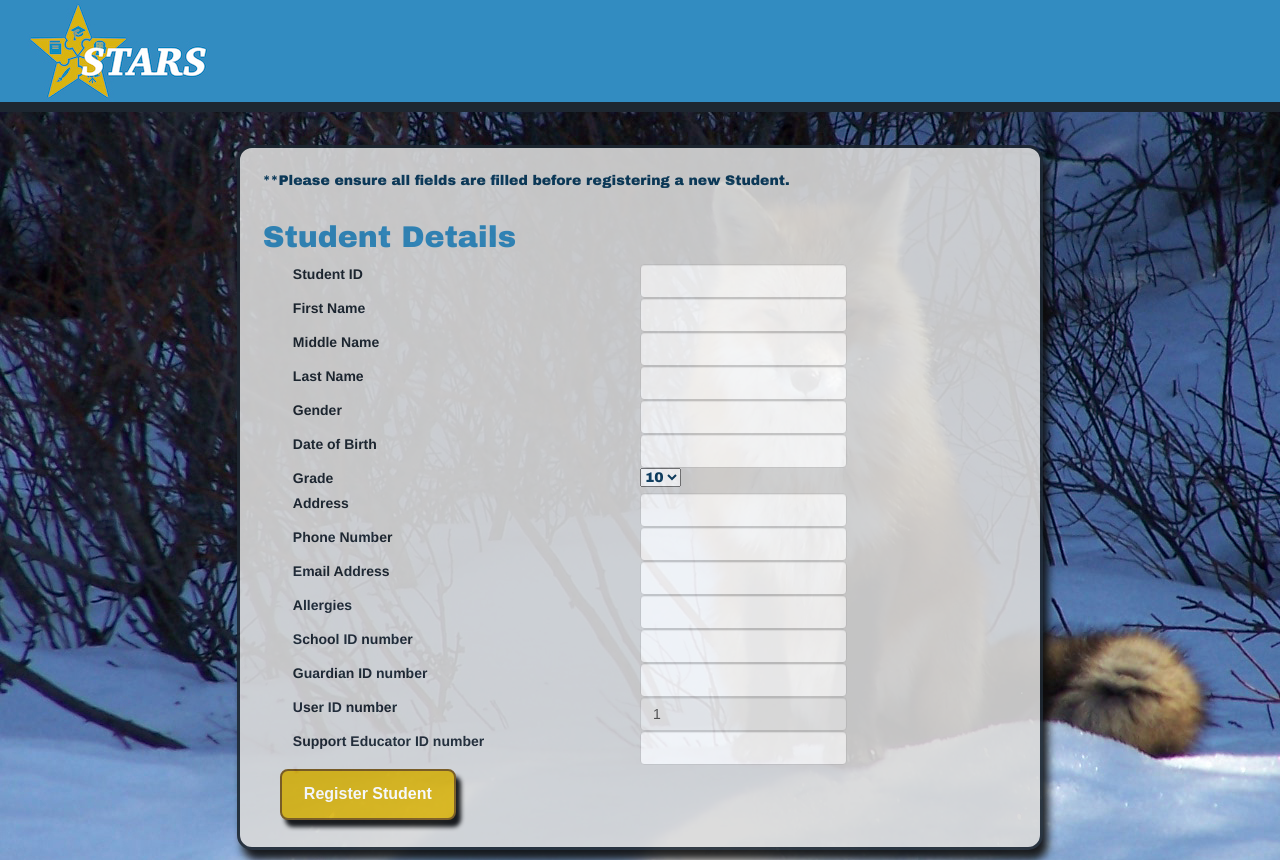
After one commit to rlatorraca/CIS2261_Team_Talent_FP_Code, a PHP site: page /php/admin/addStudent1.php?userID=1 in a window 1280 px wide. The commit adds this page. Run offline with PHP 8.4, Linux system fonts and the light colour scheme; some libraries are stand-ins or nearby versions.

Commit message:
addStudent1 uploaded
Minor CSS Application

```diff
--- a/css/stars.css
+++ b/css/stars.css
@@ -61,6 +61,13 @@ input {
     font-family: 'Arial', sans-serif;
 
 }
+
+h2 {
+
+    color: #328cc1;
+
+}
+
 
 /* The Foot elemeents take care of the bottom navbar and all style functionality therein. */
 #footer {
--- /dev/null
+++ b/php/admin/addStudent1.php
@@ -0,0 +1,226 @@
+<?php
+/**
+ * Created by PhpStorm
+ * Edited by: John Gaudet
+ * Date: 2019-01-27
+ * Time: 8:49 PM
+ *
+ * 2019/01/28: Functionality mostly there. Able to pull user ID from prior screen but cannot use to insert into database.
+ */
+?>
+
+
+<!doctype html>
+<html lang="en">
+    <head>
+        <meta charset="UTF-8">
+
+        <meta name="viewport"
+              content="width=device-width, user-scalable=no, initial-scale=1.0, maximum-scale=1.0, minimum-scale=1.0">
+        <meta http-equiv="X-UA-Compatible" content="ie=edge">
+
+        <!-- Fonts !-->
+        <link href="https://fonts.googleapis.com/css?family=Archivo+Black|Roboto" rel="stylesheet">
+
+        <!-- Instructions to replicate can be found here:  https://getbootstrap.com/docs/4.1/getting-started/introduction/ !-->
+
+        <!-- Here is where we call bootstrap. !-->
+
+        <title>STARS: Register New Student</title>
+        <script src="https://maxcdn.bootstrapcdn.com/bootstrap/3.3.7/js/bootstrap.min.js" integrity="sha384-Tc5IQib027qvyjSMfHjOMaLkfuWVxZxUPnCJA7l2mCWNIpG9mGCD8wGNIcPD7Txa" crossorigin="anonymous"></script>
+        <link rel="stylesheet" href="https://maxcdn.bootstrapcdn.com/bootstrap/3.4.0/css/bootstrap.min.css">
+
+        <link rel="stylesheet" href="//code.jquery.com/ui/1.12.1/themes/base/jquery-ui.css">
+        <link rel="stylesheet" href="/resources/demos/style.css">
+
+        <!-- Calendar Date Picker !-->
+        <script src="https://code.jquery.com/jquery-1.12.4.js"></script>
+        <script src="https://code.jquery.com/ui/1.12.1/jquery-ui.js"></script>
+
+
+        <link href="../../css/stars.css" rel="stylesheet">
+        <script>
+            // This function shows the date picker.
+            $( function() {
+                $( "#datepicker" ).datepicker();
+            } );
+
+            // This function shows the note.
+            // Will need to add a variable to get the notes to then call.
+            $( function() {
+                $( document ).tooltip();
+            } );
+
+            // This function manages the drop downs on the main menu.
+            $( function() {
+                $( "#menu" ).menu();
+            } );
+        </script>
+    </head>
+<body>
+<div>
+
+    <div class="header">
+        <img src="../../img/StarsWhiteFIN.jpg">
+    </div>
+
+    <div class="jumbotron-fluid">
+            <div class="container-fluid">
+
+    <?php
+    //To trigger when user submits request to add new Student to stars database
+    if (isset($_POST["register"])) {
+
+        //If details are empty, display a message and give redirect links. Otherwise, proceed.
+        if ($_POST["studentID"] == "" || $_POST["firstName"] == "" || $_POST["middleName"] == "" || $_POST["lastName"] == "") {
+            echo "<h2>Error. Form fields must not be empty before registering new student in STARS.</h2><br>";
+            echo "<form action='addStudent.php' method='post'><fieldset><div class='col-md-12'><button id='customBtn'>Try Again</button></div></fieldset></form>";
+            echo "<form action='../../index.php' method='post'><fieldset><div class='col-md-12'><button id='customBtn'>Return Home</button></div></fieldset></form>";
+            exit("</div></body</html>");
+        }
+
+        //Make connection to the database and check to ensure that a solid connection can be made
+        @ $database = new mysqli('localhost', 'root', '', 'stars');
+        if (mysqli_connect_errno()) {
+            echo '<h2>Error: Could not connect to database. Please try again later.</h2>';
+            echo "<form action='addStudent.php' method='post'><fieldset><div class='col-md-12'><button id='customBtn'>Try Again</button></div></fieldset></form>";
+            exit("</div></body></html>");
+        }
+
+        //Sanitize user inputs to prepare for database insert query.
+        $studentID = $database->real_escape_string($_POST["studentID"]);
+        $firstName = $database->real_escape_string($_POST["firstName"]);
+        $middleName = $database->real_escape_string($_POST["middleName"]);
+        $lastName = $database->real_escape_string($_POST["lastName"]);
+        $gender = $database->real_escape_string($_POST["gender"]);
+        $dob = $database->real_escape_string($_POST["dob"]);
+        $grade = $database->real_escape_string($_POST["grade"]);
+        $address = $database->real_escape_string($_POST["address"]);
+        $phoneNum = $database->real_escape_string($_POST["phoneNum"]);
+        $emailAddress = $database->real_escape_string($_POST["emailAddress"]);
+        $allergies = $database->real_escape_string($_POST["allergies"]);
+        $schoolID = $database->real_escape_string($_POST["schoolID"]);
+        $guardianID = $database->real_escape_string($_POST["guardianID"]);
+        $userIDFromForm = $database->real_escape_string($_POST["userID"]);
+        $supportEducatorID = $database->real_escape_string($_POST["supportEducatorID"]);
+
+        //Create initial SQL query to insert form data into database
+        $query = "INSERT INTO student(studentID, firstName, middleName, lastName, gender, dob, grade, address,
+                  phoneNum, emailAddress, allergies, schoolID, guardianID, userID, supportEducatorID)
+                  VALUES ('$studentID', '$firstName', '$middleName', '$lastName', '$gender', '$dob', '$grade', '$address',
+                  '$phoneNum', '$emailAddress', '$allergies', $schoolID, $guardianID, $userIDFromForm, $supportEducatorID);";
+
+        //Execute query and store result.
+        $result = $database->query($query);
+
+        //Check if query executed successfully and that the result contains data.
+        if ($result) {
+
+            echo "<h2>Student has been successfully added to the database</h2><br>";
+
+        } else {
+
+            echo "<h2>Sorry, student could not be added to the database at this time</h2><br>";
+
+        }
+
+        //Close database connection
+        $database->close();
+
+    } else {
+
+    //Pull userID from previous setup for add user in order to populate user ID field for student
+    $userIDFromAddUserScreen = $_GET["userID"];
+
+    ?>
+    <p>**Please ensure all fields are filled before registering a new Student.</p>
+    <form action="addStudent.php" method="post">
+        <fieldset>
+            <h2>Student Details</h2>
+            <div class="col-md-12 form-inline customDiv">
+                <label for="isbn" class="col-md-6">Student ID</label>
+                <input type="text" name="studentID" class="col-md-6 form-control">
+            </div>
+            <div class="col-md-12 form-inline customDiv">
+                <label for="author" class="col-md-6">First Name</label>
+                <input type="text" name="firstName" class="col-md-6 form-control">
+            </div>
+            <div class="col-md-12 form-inline customDiv">
+                <label for="title" class="col-md-6">Middle Name</label>
+                <input type="text" name="middleName" class="col-md-6 form-control">
+            </div>
+            <div class="col-md-12 form-inline customDiv">
+                <label for="title" class="col-md-6">Last Name</label>
+                <input type="text" name="lastName" class="col-md-6 form-control">
+            </div>
+            <div class="col-md-12 form-inline customDiv">
+                <label for="title" class="col-md-6">Gender</label>
+                <input type="text" name="gender" class="col-md-6 form-control">
+            </div>
+            <!-- Add proper date picker to allow for a date in proper format to be selected-->
+            <div class="col-md-12 form-inline customDiv">
+                <label for="title" class="col-md-6">Date of Birth</label>
+                <input type="text" name="dob" class="col-md-6 form-control">
+            </div>
+            <div class="col-md-12 form-inline customDiv">
+                <label for="title" class="col-md-6">Grade</label>
+                <select name="grade">
+                    <option name="10">10</option>
+                    <option name="11">11</option>
+                    <option name="12">12</option>
+                </select>
+            </div>
+            <div class="col-md-12 form-inline customDiv">
+                <label for="title" class="col-md-6">Address</label>
+                <input type="text" name="address" class="col-md-6 form-control">
+            </div>
+            <div class="col-md-12 form-inline customDiv">
+                <label for="title" class="col-md-6">Phone Number</label>
+                <input type="text" name="phoneNum" class="col-md-6 form-control">
+            </div>
+            <div class="col-md-12 form-inline customDiv">
+                <label for="title" class="col-md-6">Email Address</label>
+                <input type="text" name="emailAddress" class="col-md-6 form-control">
+            </div>
+            <div class="col-md-12 form-inline customDiv">
+                <label for="title" class="col-md-6">Allergies</label>
+                <input type="text" name="allergies" class="col-md-6 form-control">
+            </div>
+            <div class="col-md-12 form-inline customDiv">
+                <label for="title" class="col-md-6">School ID number</label>
+                <input type="text" name="schoolID" class="col-md-6 form-control">
+            </div>
+            <div class="col-md-12 form-inline customDiv">
+                <label for="title" class="col-md-6">Guardian ID number</label>
+                <input type="text" name="guardianID" class="col-md-6 form-control">
+            </div>
+            <div class="col-md-12 form-inline customDiv">
+                <label for="title" class="col-md-6">User ID number</label>
+                <input type="text" name="userID" class="col-md-6 form-control value="
+                       value="<?php echo $userIDFromAddUserScreen ?>" disabled="disabled">
+            </div>
+            <div class="col-md-12 form-inline customDiv">
+                <label for="title" class="col-md-6">Support Educator ID number</label>
+                <input type="text" name="supportEducatorID" class="col-md-6 form-control value=">
+            </div>
+            <div class="col-md-12">
+
+                        <?php
+
+                        include("../button.class.php");
+                        $addStudent = new Button();
+
+                        $addStudent->buttonName = "addStudent";
+                        $addStudent->buttonID = "addStudent";
+                        $addStudent->buttonValue = "Register Student";
+                        $addStudent->buttonStyle = "font-family:sans-serif";
+                        $addStudent->display(); ?>
+            </div>
+        </fieldset>
+    </form>
+</div>
+</body>
+</html>
+<?php
+}
+?>
```
Also changed, not shown: 1 other file.
